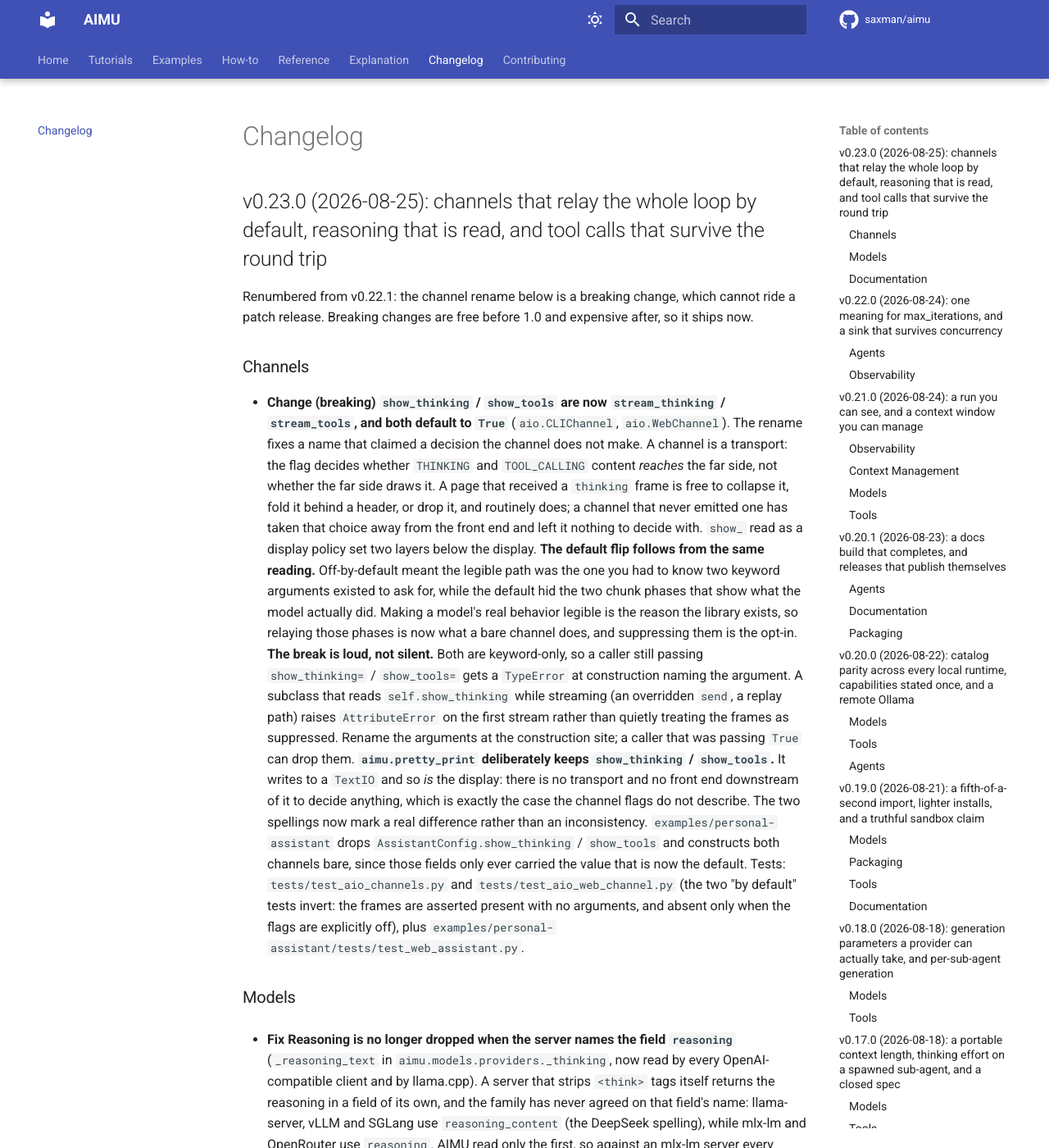
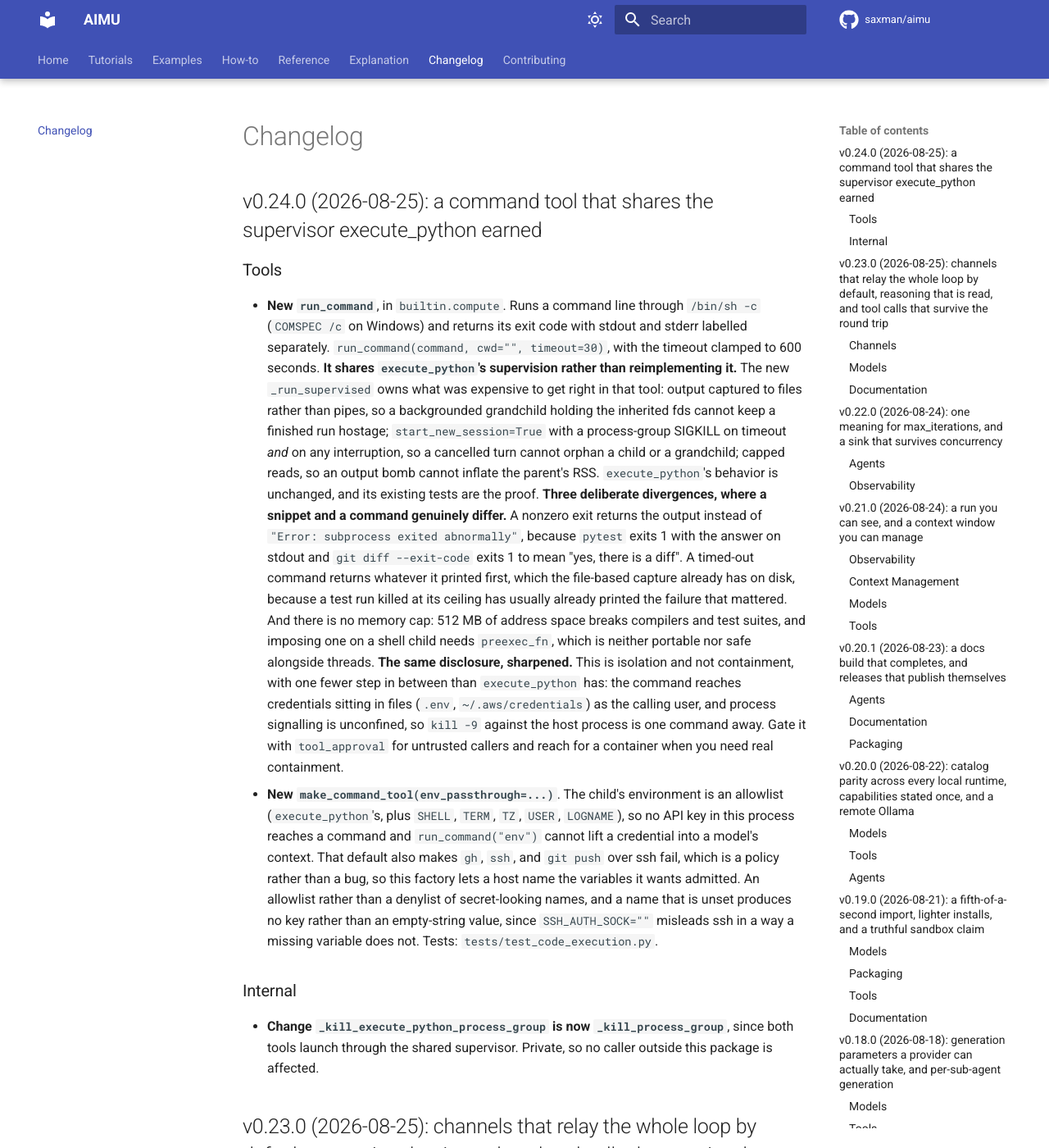
Before and after one commit to saxman/aimu, an MkDocs documentation site: the page built from docs/changelog.md, in a window 1280 px wide and 1400 px high. Shown: the whole window at 82% size. Built offline with MkDocs 1.6.1 and Material for MkDocs 9.7.7, drawn with Linux system fonts in a browser that asks for light colours; comment, search, counter and statistics services are not loaded.

Commit message:
chore(release): v0.24.0

````diff
--- a/CHANGELOG.md
+++ b/CHANGELOG.md
@@ -1,4 +1,19 @@
 # Changelog
+
+## v0.24.0 (2026-08-25): a command tool that shares the supervisor execute_python earned
+
+### Tools
+
+- **New** **`run_command`**, in `builtin.compute`. Runs a command line through `/bin/sh -c` (`COMSPEC /c` on Windows) and returns its exit code with stdout and stderr labelled separately. `run_command(command, cwd="", timeout=30)`, with the timeout clamped to 600 seconds.
+  **It shares `execute_python`'s supervision rather than reimplementing it.** The new `_run_supervised` owns what was expensive to get right in that tool: output captured to files rather than pipes, so a backgrounded grandchild holding the inherited fds cannot keep a finished run hostage; `start_new_session=True` with a process-group SIGKILL on timeout *and* on any interruption, so a cancelled turn cannot orphan a child or a grandchild; capped reads, so an output bomb cannot inflate the parent's RSS. `execute_python`'s behavior is unchanged, and its existing tests are the proof.
+  **Three deliberate divergences, where a snippet and a command genuinely differ.** A nonzero exit returns the output instead of `"Error: subprocess exited abnormally"`, because `pytest` exits 1 with the answer on stdout and `git diff --exit-code` exits 1 to mean "yes, there is a diff". A timed-out command returns whatever it printed first, which the file-based capture already has on disk, because a test run killed at its ceiling has usually already printed the failure that mattered. And there is no memory cap: 512 MB of address space breaks compilers and test suites, and imposing one on a shell child needs `preexec_fn`, which is neither portable nor safe alongside threads.
+  **The same disclosure, sharpened.** This is isolation and not containment, with one fewer step in between than `execute_python` has: the command reaches credentials sitting in files (`.env`, `~/.aws/credentials`) as the calling user, and process signalling is unconfined, so `kill -9` against the host process is one command away. Gate it with `tool_approval` for untrusted callers and reach for a container when you need real containment.
+- **New** **`make_command_tool(env_passthrough=...)`**. The child's environment is an allowlist (`execute_python`'s, plus `SHELL`, `TERM`, `TZ`, `USER`, `LOGNAME`), so no API key in this process reaches a command and `run_command("env")` cannot lift a credential into a model's context. That default also makes `gh`, `ssh`, and `git push` over ssh fail, which is a policy rather than a bug, so this factory lets a host name the variables it wants admitted. An allowlist rather than a denylist of secret-looking names, and a name that is unset produces no key rather than an empty-string value, since `SSH_AUTH_SOCK=""` misleads ssh in a way a missing variable does not.
+  Tests: `tests/test_code_execution.py`.
+
+### Internal
+
+- **Change** **`_kill_execute_python_process_group` is now `_kill_process_group`**, since both tools launch through the shared supervisor. Private, so no caller outside this package is affected.
 
 ## v0.23.0 (2026-08-25): channels that relay the whole loop by default, reasoning that is read, and tool calls that survive the round trip
 
--- a/docs/how-to/spawn-subagents.md
+++ b/docs/how-to/spawn-subagents.md
@@ -73,7 +73,7 @@ The nested tool is rebuilt with a decremented depth, so recursion always termina
 from aimu.tools.builtin import make_subagent_tool, web, compute
 
 def approve(name, arguments):
-    return name != "execute_python"   # let sub-agents look things up, but not run code unattended
+    return name not in ("execute_python", "run_command")   # let sub-agents look things up, but not run code unattended
 
 spawn = make_subagent_tool("anthropic:claude-sonnet-4-6", tools=[*web, *compute], tool_approval=approve)
 ```
--- a/pyproject.toml
+++ b/pyproject.toml
@@ -1,6 +1,6 @@
 [project]
 name = "aimu"
-version = "0.23.0"
+version = "0.24.0"
 description = "AI Modeling Utilities: A Python package containing support for working with numerous AI models and services."
 readme = "README.md"
 requires-python = ">=3.11"
````
Also changed, not shown: CLAUDE.md (+3 -2 lines), README.md (+1 -1 lines), docs/reference/api/tools.md (+15 -4 lines).
